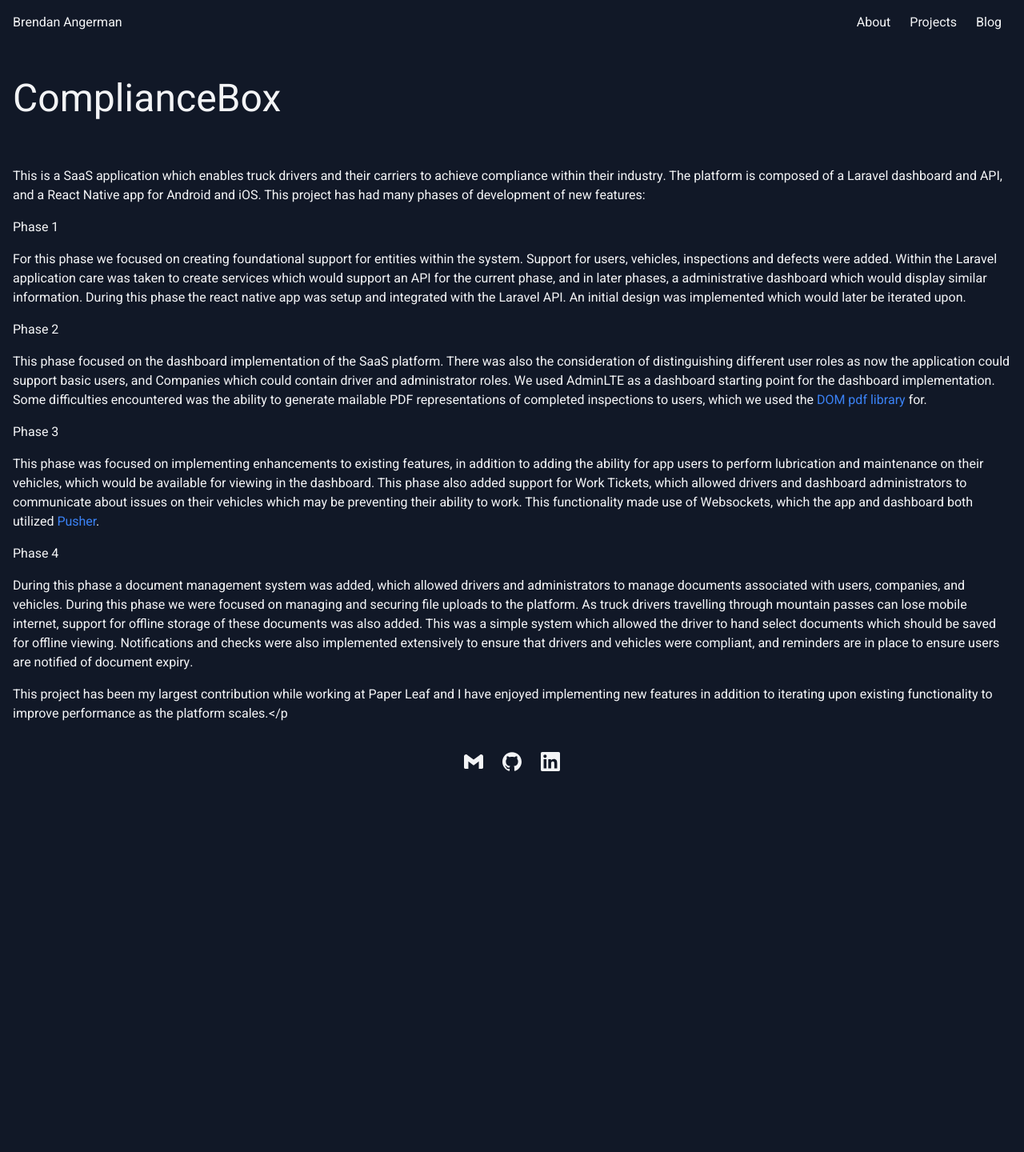
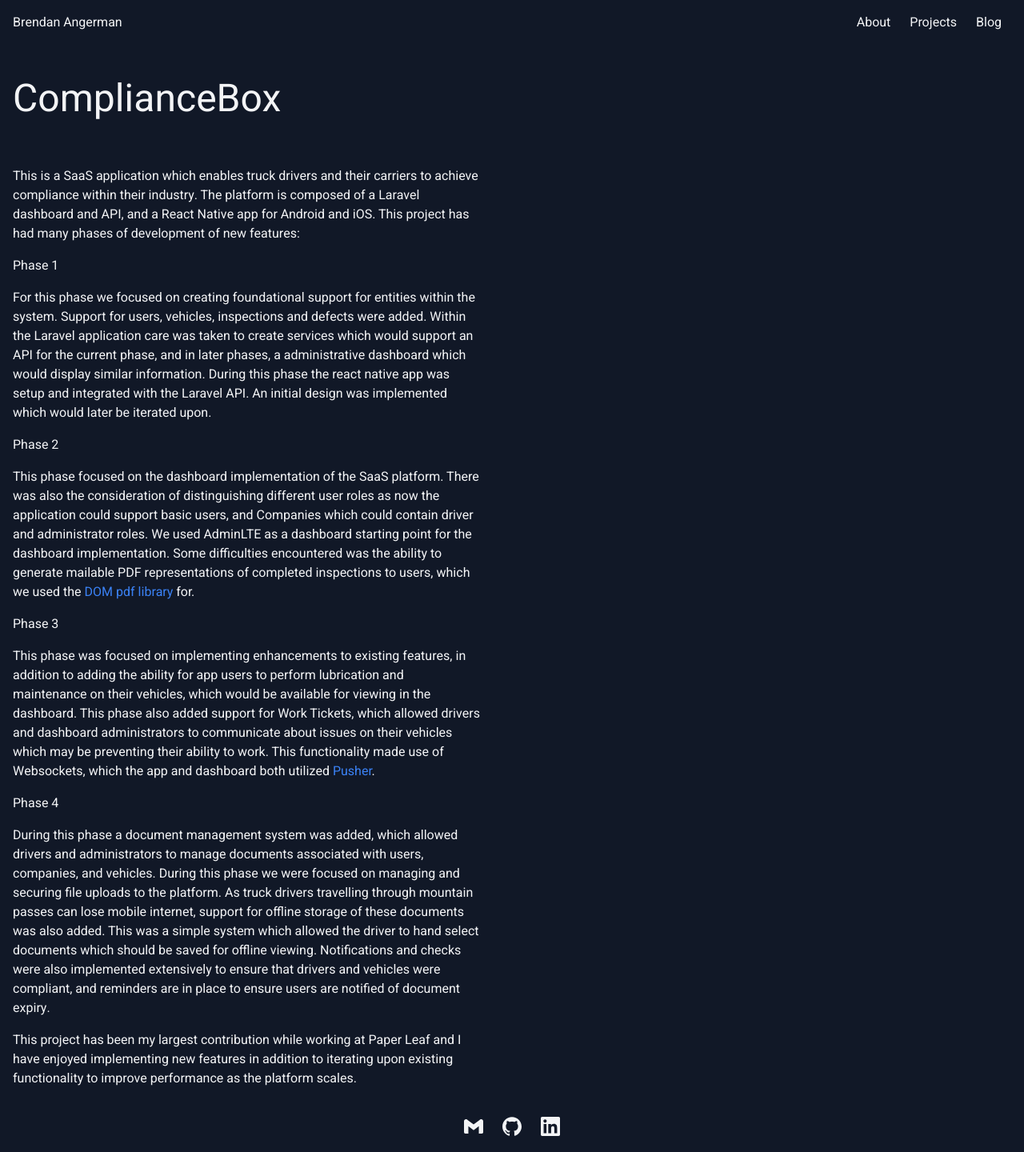
Before and after one commit to bAngerman/bAngerman.github.io, a Jekyll site: the page built from _projects/(2) ComplianceBox Saas Platform.md, in a window 1280 px wide. Shown: the whole page at 80% size. Built offline with Jekyll 4.4.1, drawn with Linux system fonts in a browser that asks for light colours; before the commit the page ends 984 px from its top, so only the background shows below that.

Commit message:
apply nice prose max width

```diff
--- a/_layouts/page.html
+++ b/_layouts/page.html
@@ -4,6 +4,8 @@ layout: default
 
 
 <div class="flex flex-1 flex-col page-content">
-  {% include tags.html %}
-  {{ content }}
+  <div class="max-w-prose">
+    {% include tags.html %}
+    {{ content }}
+  </div>
 </div>
--- a/_layouts/post.html
+++ b/_layouts/post.html
@@ -4,6 +4,8 @@ layout: default
 
 
 <div class="flex flex-1 flex-col page-content mx-auto w-full">
-  {% include tags.html %}
-  {{ content }}
+  <div class="max-w-prose">
+    {% include tags.html %}
+    {{ content }}
+  </div>
 </div>
--- a/_projects/(2) ComplianceBox Saas Platform.md
+++ b/_projects/(2) ComplianceBox Saas Platform.md
@@ -6,6 +6,7 @@ description: This project serves as a one stop compliance package for truck driv
 # external_url: https://paper-leaf.com/our-work/compliancebox-saas-app/
 time: 2022-08-15T10:20:00Z
 ---
+
 
 <div class="mb-8 flex flex-row">
     <h1 class="text-xl">ComplianceBox</h1>
@@ -39,4 +40,4 @@ time: 2022-08-15T10:20:00Z
         <p>During this phase a document management system was added, which allowed drivers and administrators to manage documents associated with users, companies, and vehicles. During this phase we were focused on managing and securing file uploads to the platform. As truck drivers travelling through mountain passes can lose mobile internet, support for offline storage of these documents was also added. This was a simple system which allowed the driver to hand select documents which should be saved for offline viewing. Notifications and checks were also implemented extensively to ensure that drivers and vehicles were compliant, and reminders are in place to ensure users are notified of document expiry.</p>
 </div>
 
-<p>This project has been my largest contribution while working at Paper Leaf and I have enjoyed implementing new features in addition to iterating upon existing functionality to improve performance as the platform scales.</p
+<p>This project has been my largest contribution while working at Paper Leaf and I have enjoyed implementing new features in addition to iterating upon existing functionality to improve performance as the platform scales.</p>
--- a/assets/app.css
+++ b/assets/app.css
@@ -726,6 +726,10 @@ video {
   max-width: 72rem;
 }
 
+.max-w-prose {
+  max-width: 65ch;
+}
+
 .flex-1 {
   flex: 1 1 0%;
 }
```
